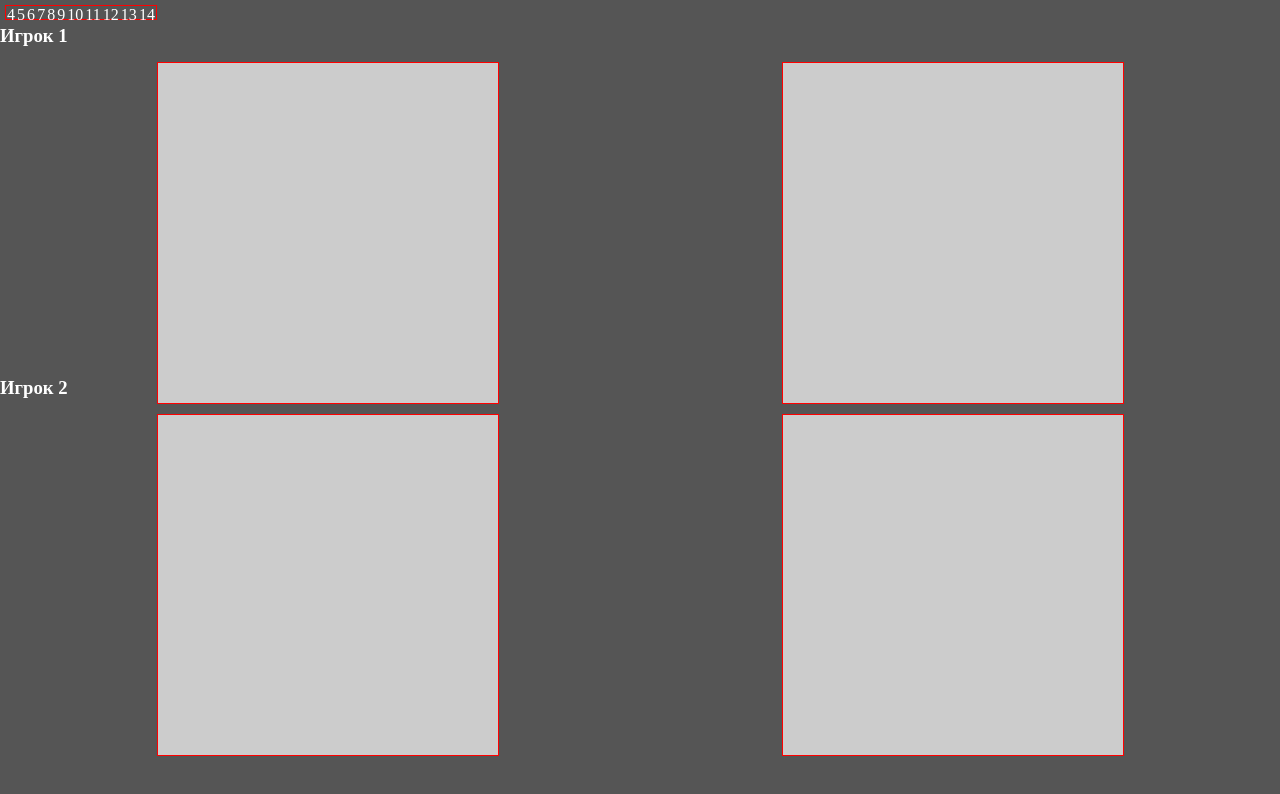
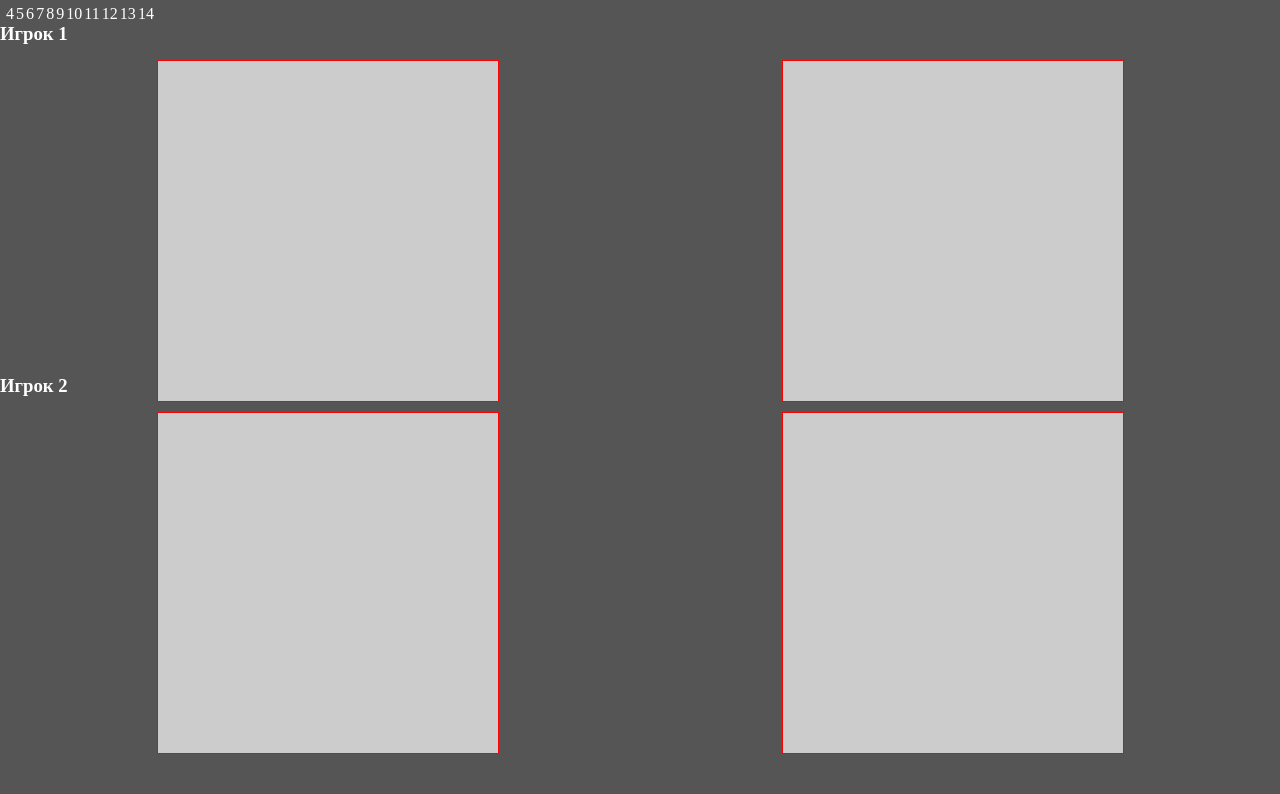
Before and after one commit to Vadym-Lishchynskyi/Sea-Bottle-own-rep-, a plain HTML site: page index.html in a window 1280 px wide. Drawn offline with Linux system fonts and the light colour scheme.

Commit message:
changes in style

```diff
--- a/css/main.css
+++ b/css/main.css
@@ -13,7 +13,6 @@ body{
     margin: 5px;
     display: flex;
     justify-content: space-around;
-    border:1px solid red;/*new item*/
 }
 .main{
     height: 300px;
```
